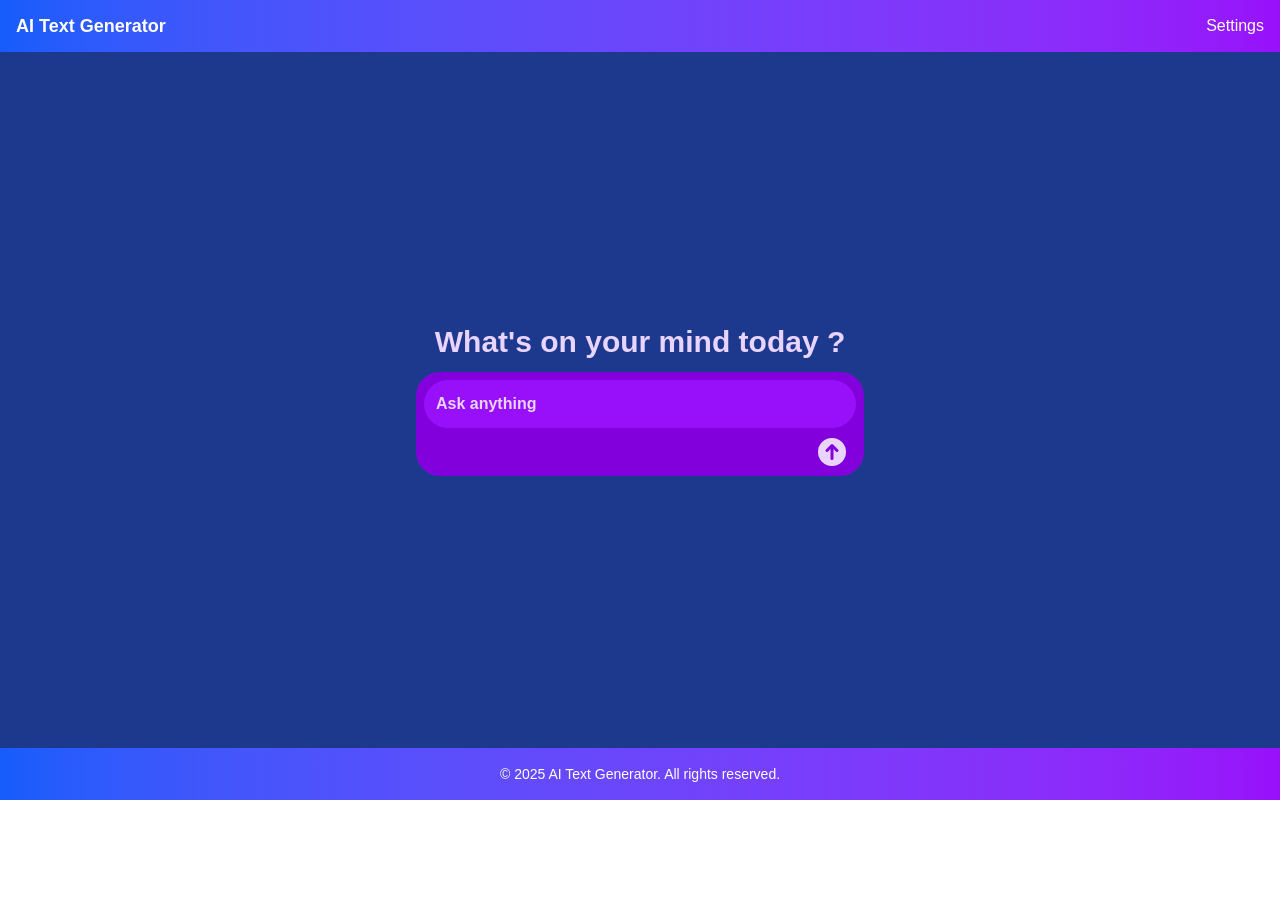
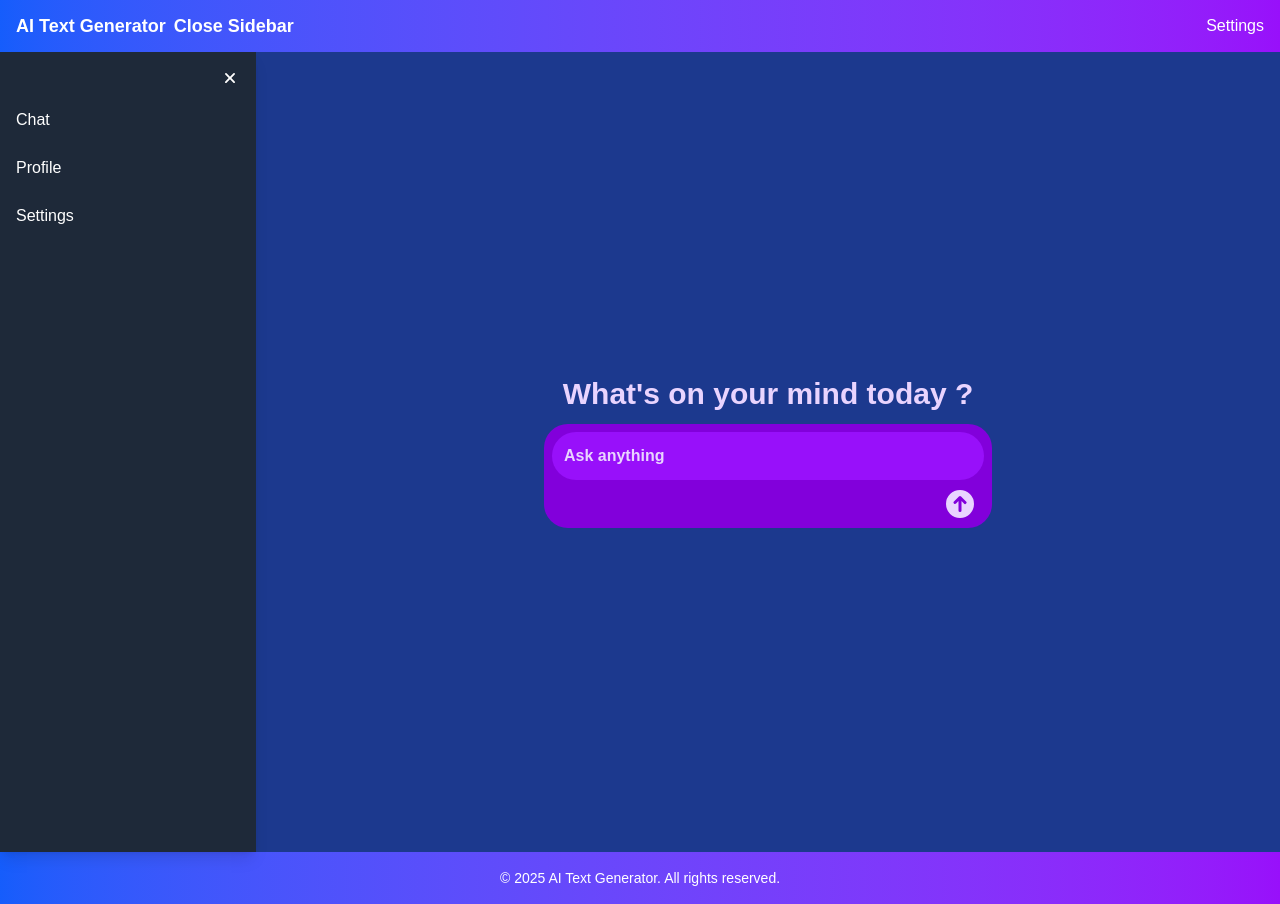
Before and after one commit to sajid13673/promptly-frontend-nextjs-v1, a Next.js app: page /chat in a window 1280 px wide. Before the commit the page ends 800 px from the top, so only its background shows below. Built offline with nearby package versions, Linux system fonts and the light colour scheme; sample sign-in values are in the browser's storage.

Commit message:
feat(layout): add sidebar with toggle state using context

```diff
--- a/package.json
+++ b/package.json
@@ -10,6 +10,7 @@
   },
   "dependencies": {
     "@heroicons/react": "^2.2.0",
+    "framer-motion": "^12.23.13",
     "next": "15.5.2",
     "react": "19.1.0",
     "react-dom": "19.1.0"
--- /dev/null
+++ b/src/app/(site)/ClientLayout.tsx
@@ -0,0 +1,38 @@
+"use client";
+
+import { SiteLayoutContextType } from "@/types/SiteLayoutContext";
+import Link from "next/link";
+import { createContext, useState } from "react";
+
+export const SiteLayoutContext = createContext<SiteLayoutContextType>(null);
+
+export default function ClientLayout({ children }: { children: React.ReactNode }) {
+  const [sidebarOpen, setSidebarOpen] = useState<boolean>(true);
+
+  return (
+    <SiteLayoutContext.Provider value={{ sidebarOpen, setSidebarOpen }}>
+      <header className="bg-gradient-to-r from-blue-600 to-purple-600 shadow">
+        <div className="mx-auto max-w-7xl px-4 py-3 flex justify-between items-center">
+          <h1 className="text-lg font-bold text-white">AI Text Generator</h1>
+          <button
+            onClick={() => setSidebarOpen(!sidebarOpen)}
+            className="text-lg font-bold text-white ml-2 mr-auto"
+          >
+            {sidebarOpen ? "Close Sidebar" : "Open Sidebar"}
+          </button>
+          <nav className="space-x-4">
+            <Link href="/settings" className="text-white hover:text-blue-100 transition">
+              Settings
+            </Link>
+          </nav>
+        </div>
+      </header>
+
+      <main className="flex-grow flex">{children}</main>
+
+      <footer className="bg-gradient-to-r from-blue-600 to-purple-600 py-4 text-center text-sm text-white">
+        © {new Date().getFullYear()} AI Text Generator. All rights reserved.
+      </footer>
+    </SiteLayoutContext.Provider>
+  );
+}
--- /dev/null
+++ b/src/app/(site)/chat/layout.tsx
@@ -0,0 +1,17 @@
+"use client";
+
+import { Sidebar } from "@/components/sidebar";
+import { useContext } from "react";
+import { SiteLayoutContext } from "../ClientLayout";
+import { SiteLayoutContextType } from "@/types/SiteLayoutContext";
+
+export default function ChatLayout({ children }: { children: React.ReactNode }) {
+  const stx: SiteLayoutContextType = useContext(SiteLayoutContext);
+
+  return (
+    <div className="flex-grow flex">
+      {stx?.sidebarOpen && <Sidebar onClose={() => stx.setSidebarOpen(false)} />}
+      {children}
+    </div>
+  );
+}
--- a/src/app/(site)/layout.tsx
+++ b/src/app/(site)/layout.tsx
@@ -1,17 +1,6 @@
 import type { Metadata } from "next";
-import { Geist, Geist_Mono } from "next/font/google";
 import "../globals.css";
-import Link from "next/link";
-
-const geistSans = Geist({
-  variable: "--font-geist-sans",
-  subsets: ["latin"],
-});
-
-const geistMono = Geist_Mono({
-  variable: "--font-geist-mono",
-  subsets: ["latin"],
-});
+import ClientLayout from "./ClientLayout";
 
 export const metadata: Metadata = {
   title: {
@@ -36,31 +25,10 @@ export default function RootLayout({
 }: Readonly<{ children: React.ReactNode }>) {
   return (
     <html lang="en" className="h-full bg-gradient-to-r from-blue-50 to-purple-50">
-      <body
-        className={`${geistSans.variable} ${geistMono.variable} antialiased min-h-screen flex flex-col`}
-      >
-        {/* Global header */}
-        <header className="bg-gradient-to-r from-blue-600 to-purple-600 shadow">
-          <div className="mx-auto max-w-7xl px-4 py-3 flex justify-between items-center">
-            <h1 className="text-lg font-bold text-white">AI Text Generator</h1>
-            <nav className="space-x-4">
-              <Link
-                href="/settings"
-                className="text-white hover:text-blue-100 transition"
-              >
-                Settings
-              </Link>
-            </nav>
-          </div>
-        </header>
-
-        {/* Main content */}
-        <main className="flex-grow flex">{children}</main>
-
-        {/* Global footer */}
-        <footer className="bg-gradient-to-r from-blue-600 to-purple-600 py-4 text-center text-sm text-white">
-          © {new Date().getFullYear()} AI Text Generator. All rights reserved.
-        </footer>
+      <body className="antialiased min-h-screen flex flex-col">
+        <ClientLayout>
+          {children}
+        </ClientLayout>
       </body>
     </html>
   );
--- /dev/null
+++ b/src/app/(site)/test/test_page.tsx
@@ -0,0 +1,12 @@
+import withAuth from "@/lib/withAuth";
+
+// pages/profile.tsx
+type ProfileProps = {
+  username: string;
+};
+
+function ProfilePage({ username }: ProfileProps) {
+  return <div>Hello, {username}!</div>;
+}
+
+export default withAuth(ProfilePage);
--- /dev/null
+++ b/src/components/sidebar.tsx
@@ -0,0 +1,39 @@
+"use client";
+
+import { XMarkIcon } from "@heroicons/react/16/solid";
+import { motion } from "framer-motion";
+
+type SidebarProps = {
+  onClose: () => void;
+};
+
+export function Sidebar({ onClose }: SidebarProps) {
+  return (
+    <motion.div
+      initial={{ x: -250 }}
+      animate={{ x: 0 }}
+      exit={{ x: -250 }}
+      transition={{ duration: 0.3 }}
+      className="w-64 h-screen bg-gray-800 text-white flex flex-col shadow-lg relative"
+    >
+      <button
+        className="absolute top-3 right-3 p-1 rounded hover:bg-gray-700"
+        onClick={onClose}
+      >
+        <XMarkIcon className="h-5 w-5" />
+      </button>
+
+      <nav className="mt-12 space-y-2 px-4">
+        <a href="/chat" className="block py-2 hover:bg-gray-700 rounded">
+          Chat
+        </a>
+        <a href="/profile" className="block py-2 hover:bg-gray-700 rounded">
+          Profile
+        </a>
+        <a href="/settings" className="block py-2 hover:bg-gray-700 rounded">
+          Settings
+        </a>
+      </nav>
+    </motion.div>
+  );
+}
--- a/src/lib/redirectIfAuthenticated.tsx
+++ b/src/lib/redirectIfAuthenticated.tsx
@@ -2,7 +2,7 @@
 
 import { useRouter } from "next/navigation";
 import { useEffect, useState } from "react";
-import FullPageLoader from "@/components/FullPageLoader";
+import FullPageLoader from "@/components/fullPageLoader";
 
 const redirectIfAuthenticated = <P extends Record<string, unknown>>(WrappedComponent: React.ComponentType<P>) => {
   const UnauthenticatedComponent = (props: P) => {
--- a/src/lib/withAuth.tsx
+++ b/src/lib/withAuth.tsx
@@ -2,7 +2,7 @@
 
 import { useRouter } from "next/navigation";
 import { useEffect, useState } from "react";
-import FullPageLoader from "@/components/FullPageLoader";
+import FullPageLoader from "@/components/fullPageLoader";
 
 const withAuth = <P extends Record<string, unknown>>(WrappedComponent: React.ComponentType<P>) => {
   const AuthenticatedComponent = (props: P) => {
--- /dev/null
+++ b/src/types/SiteLayoutContext.ts
@@ -0,0 +1,4 @@
+export type SiteLayoutContextType = {
+  sidebarOpen: boolean;
+  setSidebarOpen: (v: boolean) => void;
+} | null
```
Also changed, not shown: 1 other file (tests, documents, lock files or other folders).
